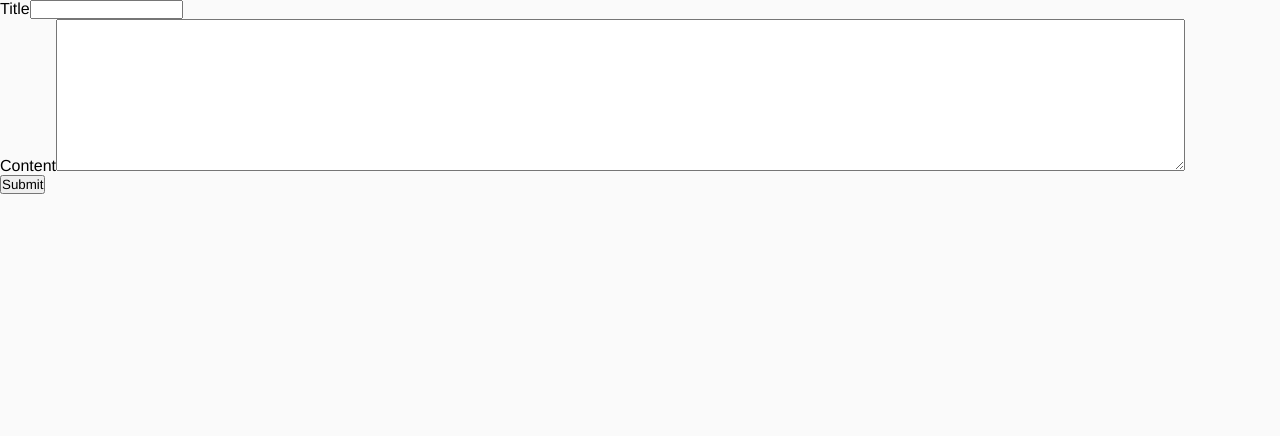
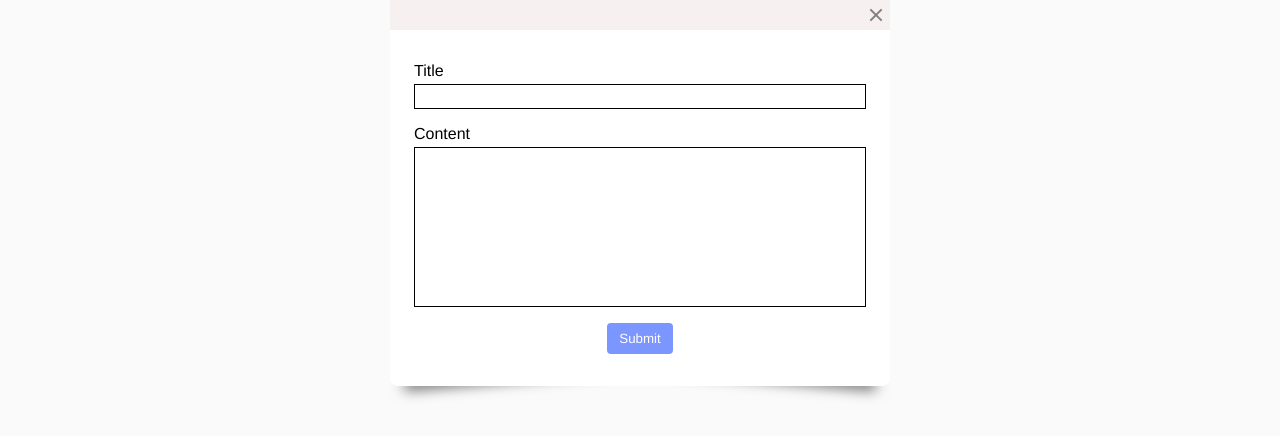
Before and after one commit to huytran17/note, a Next.js app in the folder dashboard/: page /create in a window 1280 px wide. Shown: the top 436 px of the page. Built offline with nearby package versions, Linux system fonts and the light colour scheme.

Commit message:
create note UI

```diff
--- a/dashboard/src/components/create-note-form/CreateNoteForm.tsx
+++ b/dashboard/src/components/create-note-form/CreateNoteForm.tsx
@@ -4,10 +4,14 @@ import { FormEvent, useState } from "react";
 import styles from "./create-note-form.module.css";
 import noteActions from "@/store/note/actions/actions";
 import { useRootDispatch } from "@/hooks/redux";
+import { useRouter } from "next/navigation";
 
 export default function CreateNoteForm() {
   const [data, setData] = useState({});
   const dispatch = useRootDispatch();
+  const router = useRouter();
+
+  const backToPrevPage = () => router.back();
 
   const updateNoteData = (
     event: FormEvent<HTMLInputElement | HTMLTextAreaElement>
@@ -25,6 +29,9 @@ export default function CreateNoteForm() {
   };
 
   return (
+    <div className={styles["form-create-note-wrapper"]}>
+      <div className={styles["menubar"]}></div>
+      <div className={styles["close-icon"]} onClick={backToPrevPage}></div>
       <div className={styles["form-create-note"]}>
         <form>
           <div className={styles["form-row"]}>
@@ -53,5 +60,6 @@ export default function CreateNoteForm() {
           </div>
         </form>
       </div>
+    </div>
   );
 }
--- a/dashboard/src/components/create-note-form/create-note-form.module.css
+++ b/dashboard/src/components/create-note-form/create-note-form.module.css
@@ -1,7 +1,113 @@
-.form-create-note {}
+.form-create-note-wrapper {
+  max-width: 500px;
+  position: relative;
+  left: 50%;
+  transform: translateX(-50%);
+}
+.form-create-note {
+  position: relative;
+  background: #fff;
+  border-radius: 0 0 8px 8px;
+  padding: 24px;
+}
 
-.form-row {}
+.form-create-note::before,
+.form-create-note::after {
+  content: "";
+  position: absolute;
+  bottom: 10px;
+  width: 40%;
+  height: 10px;
+  box-shadow: 0 5px 14px rgba(0, 0, 0, 0.7);
+  z-index: -1;
+  transition: all 0.3s ease-in-out;
+}
 
-.form-group {}
+.form-create-note::before {
+  left: 15px;
+  transform: skew(-5deg) rotate(-5deg);
+}
 
-.form-action-button {}
+.form-create-note::after {
+  right: 15px;
+  transform: skew(5deg) rotate(5deg);
+}
+
+.form-create-note:hover::before,
+.form-create-note:hover::after {
+  box-shadow: 0 2px 14px rgba(0, 0, 0, 0.4);
+}
+
+.form-create-note:hover::before {
+  left: 5px;
+}
+
+.form-create-note:hover::after {
+  right: 5px;
+}
+
+.form-row {
+  padding: 8px 0;
+}
+
+.form-group {
+  display: flex;
+  flex-direction: column;
+  gap: 4px;
+}
+
+.form-action-button button {
+  padding: 8px 12px;
+  border: none;
+  border-radius: 4px;
+  background-color: #7c96ff;
+  color: #fff;
+  margin: 0 auto;
+  display: block;
+}
+
+.form-create-note textarea,
+.form-create-note input {
+  width: 100%;
+  border: 1px solid #000;
+  padding: 4px 6px;
+}
+
+.form-create-note textarea {
+  resize: none;
+}
+
+.menubar {
+  background-color: rgb(247, 240, 240);
+  width: 100%;
+  height: 30px;
+}
+.close-icon {
+  position: absolute;
+  right: 5px;
+  top: 5px;
+  width: 16px;
+  height: 16px;
+  opacity: 0.6;
+  cursor: pointer;
+}
+.close-icon:hover {
+  opacity: 1;
+}
+.close-icon:before,
+.close-icon:after {
+  position: absolute;
+  right: 50%;
+  top: 2px;
+  content: " ";
+  height: 16px;
+  width: 2px;
+  background-color: #333;
+  cursor: pointer;
+}
+.close-icon:before {
+  transform: rotate(45deg);
+}
+.close-icon:after {
+  transform: rotate(-45deg);
+}
--- a/dashboard/src/components/edit-note-form/edit-note-form.module.css
+++ b/dashboard/src/components/edit-note-form/edit-note-form.module.css
@@ -56,7 +56,14 @@
   gap: 4px;
 }
 
-.form-action-button {
+.form-action-button button {
+  padding: 8px 12px;
+  border: none;
+  border-radius: 4px;
+  background-color: #7c96ff;
+  color: #fff;
+  margin: 0 auto;
+  display: block;
 }
 
 .form-edit-note textarea,
```
Lines whose indentation alone changed are shown as unchanged.
